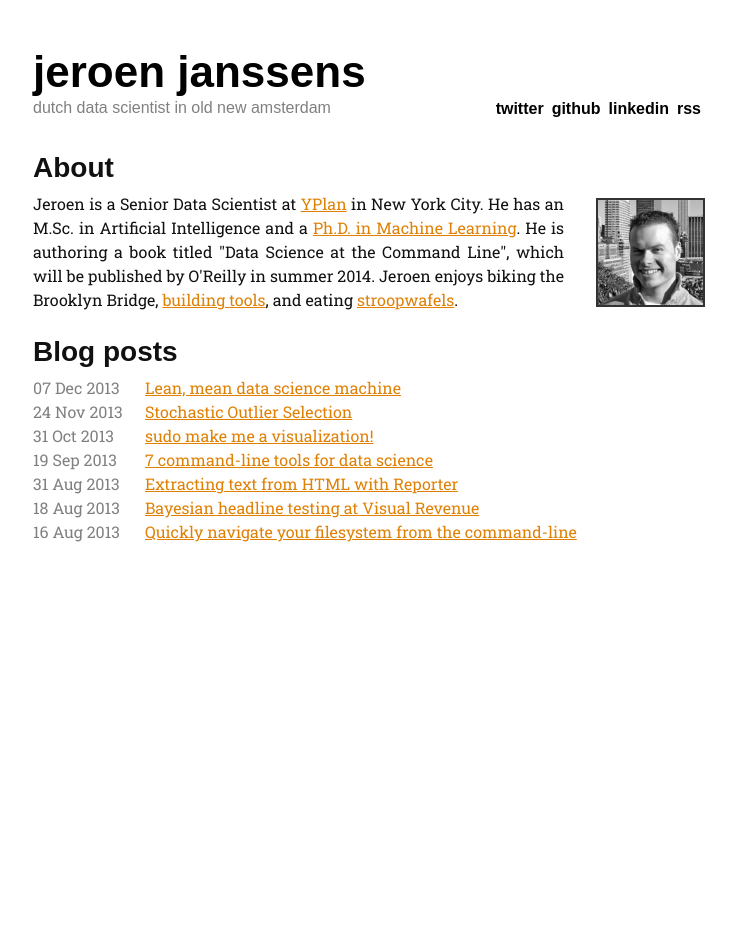
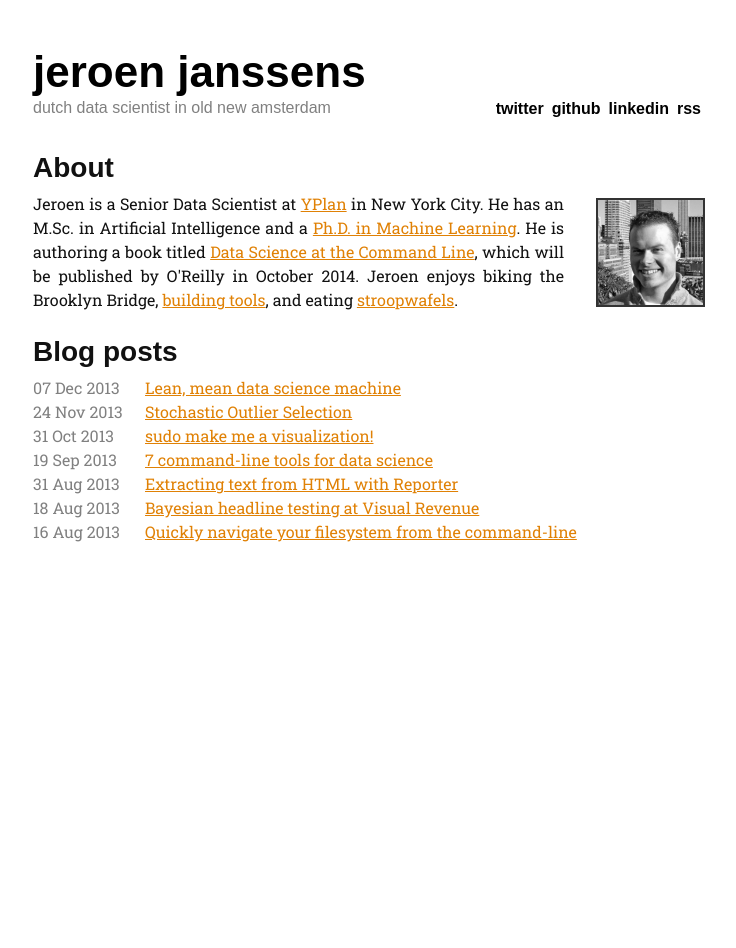
Before and after one commit to jeroenjanssens/jeroenjanssens.github.io, a Jekyll site: the page built from index.html, in a window 1280 px wide. Shown: the whole page, without its empty margins (271-1007 px from the left). Built offline with Jekyll 4.4.1, drawn with Linux system fonts in a browser that asks for light colours; some web fonts are replaced; Markdown is read by kramdown in place of the engine named in the settings.

Commit message:
Add link to front page

```diff
--- a/index.html
+++ b/index.html
@@ -7,7 +7,7 @@ title: Jeroen Janssens
 	<a href="/img/jeroenjanssens.jpg"><img id="face" title="Jeroen Janssens" alt="Jeroen Janssens" src="/img/jeroenjanssens.jpg" /></a>
 	Jeroen is a Senior Data Scientist at <a href="http://www.yplanapp.com/">YPlan</a> in New York City.
 	He has an M.Sc. in Artificial Intelligence and a <a href="https://github.com/jeroenjanssens/phd-thesis">Ph.D. in Machine Learning</a>.
-	He is authoring a book titled "Data Science at the Command Line", which will be published by O'Reilly in summer 2014.
+	He is authoring a book titled <a href="http://shop.oreilly.com/product/0636920032823.do">Data Science at the Command Line</a>, which will be published by O'Reilly in October 2014.
 	Jeroen enjoys biking the Brooklyn Bridge, <a href="https://github.com/jeroenjanssens">building tools</a>, and eating <a href="http://en.wikipedia.org/wiki/Stroopwafel">stroopwafels</a>.
 	<p></p>
 	<h2>Blog posts</h2>
```
Also changed, not shown: 1 other file.
